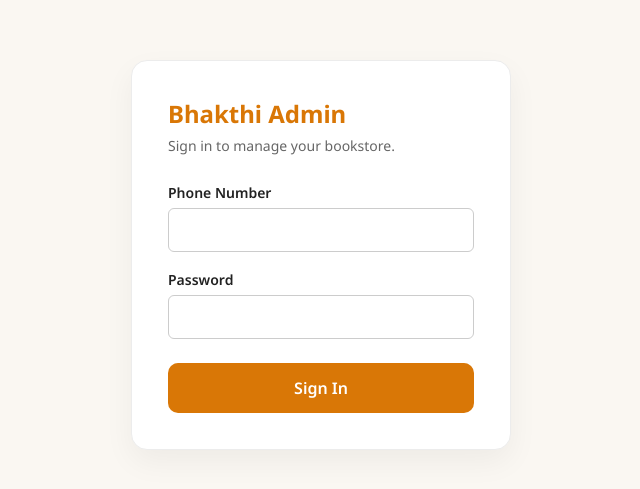
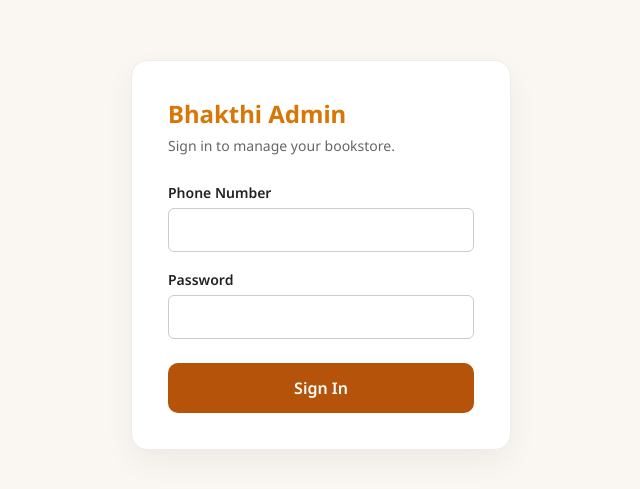
Before and after one commit to rakirocky/bhakthibookshelf, a Next.js app: page /admin/login in a window 1280 px wide. Shown: the part 145-634 px from the top of the page, without its empty margins (319-959 px from the left). Built offline with nearby package versions, Linux system fonts and the light colour scheme; no server answers; the database is empty.

Commit message:
Contrast: book-page Add To Cart / Download Full Book and the active language pill use --color-primary-strong
Co-Authored-By: Claude Opus 5.5 <noreply@anthropic.com>

```diff
--- a/app/components/layout/LanguageSwitcher.tsx
+++ b/app/components/layout/LanguageSwitcher.tsx
@@ -68,7 +68,7 @@ export default function LanguageSwitcher() {
             cursor: "pointer",
             background:
               language === option.value
-                ? "var(--color-primary)"
+                ? "var(--color-primary-strong)"
                 : "transparent",
             color:
               language === option.value
--- a/app/styles/buttons.css
+++ b/app/styles/buttons.css
@@ -32,7 +32,7 @@
 }
 
 .buy-button{
-  background:var(--color-primary);
+  background:var(--color-primary-strong);
   color:white;
 }
 
@@ -74,12 +74,12 @@
 }
 
 .btn-primary{
-  background:var(--color-primary);
+  background:var(--color-primary-strong);
   color:white;
 }
 
 .btn-primary:hover:not(:disabled){
-  background:var(--color-primary-dark);
+  background:var(--color-primary-strong-hover);
 }
 
 .btn-outline{
```
